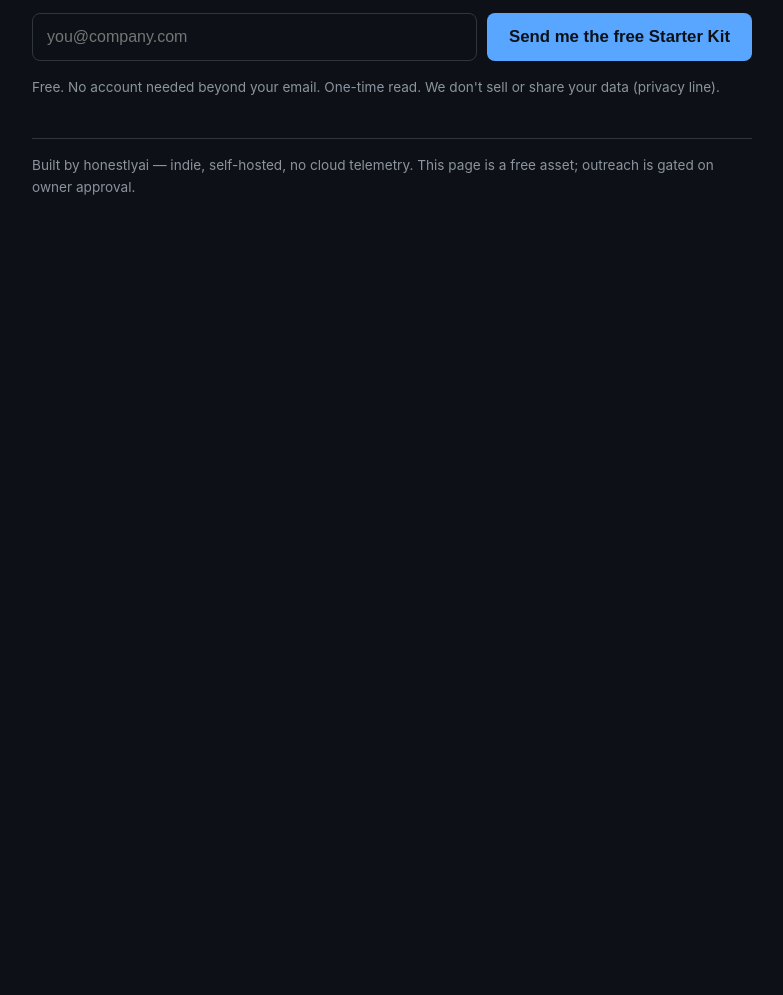
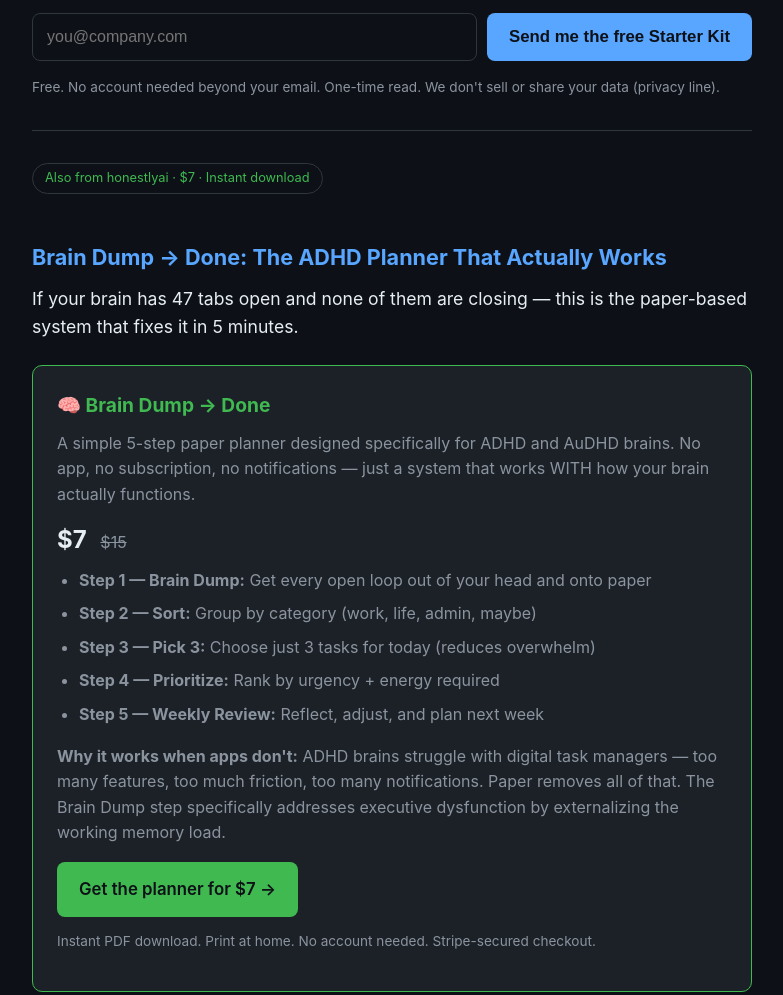
Before and after one commit to canthitshat/local-ai-starter-kit-lander, a plain HTML site: page index.html in a window 1280 px wide. Shown: the part 1470-2465 px from the top of the page, without its empty margins (248-1031 px from the left). Before the commit the page ends 1729 px from the top, so only its background shows below. Drawn offline with Linux system fonts and the light colour scheme.

Commit message:
Add Brain Dump → Done product cross-sell section — inbound link to honestlyai.org paid product

```diff
--- a/index.html
+++ b/index.html
@@ -47,7 +47,7 @@
 </script>
 
 <style>
-  :root{--bg:#0d1117;--bg2:#161b22;--card:#1c2128;--txt:#e6edf3;--muted:#8b949e;--acc:#58a6ff;--brd:#30363d;}
+  :root{--bg:#0d1117;--bg2:#161b22;--card:#1c2128;--txt:#e6edf3;--muted:#8b949e;--acc:#58a6ff;--brd:#30363d;--acc2:#3fb950;}
   *{margin:0;padding:0;box-sizing:border-box;}
   body{background:var(--bg);color:var(--txt);font-family:-apple-system,BlinkMacSystemFont,"Segoe UI",Roboto,Helvetica,Arial,sans-serif;line-height:1.6;}
   .wrap{max-width:760px;margin:0 auto;padding:40px 20px 60px;}
@@ -60,13 +60,21 @@
   ul{padding-left:22px;margin-bottom:14px;}li{margin-bottom:8px;color:var(--muted);}
   .cta{background:var(--acc);color:#0d1117;border:none;border-radius:8px;padding:14px 22px;font-size:1.05rem;font-weight:600;cursor:pointer;}
   .cta:hover{filter:brightness(1.1);}
+  .cta2{background:var(--acc2);color:#0d1117;border:none;border-radius:8px;padding:14px 22px;font-size:1.05rem;font-weight:600;cursor:pointer;text-decoration:none;display:inline-block;}
+  .cta2:hover{filter:brightness(1.1);}
   .form{display:flex;gap:10px;flex-wrap:wrap;margin:16px 0;}
   .form input[type=email]{flex:1;min-width:220px;padding:13px 14px;border:1px solid var(--brd);border-radius:8px;background:#0d1117;color:var(--txt);font-size:1rem;}
   .form input[type=email]:focus{outline:2px solid var(--acc);}
   .privacy{font-size:.85rem;color:var(--muted);margin-top:10px;}
   .pill{display:inline-block;background:#0d1117;border:1px solid var(--brd);color:var(--acc);border-radius:999px;padding:4px 12px;font-size:.8rem;margin-bottom:18px;}
+  .pill2{display:inline-block;background:#0d1117;border:1px solid var(--brd);color:var(--acc2);border-radius:999px;padding:4px 12px;font-size:.8rem;margin-bottom:18px;}
   footer{margin-top:40px;border-top:1px solid var(--brd);padding-top:16px;font-size:.85rem;color:var(--muted);}
   #msg{display:none;margin-top:12px;color:#3fb950;font-weight:600;}
+  .product-card{background:var(--card);border:1px solid var(--acc2);border-radius:10px;padding:24px;margin:20px 0;}
+  .product-card h3{color:var(--acc2);font-size:1.2rem;margin-bottom:10px;}
+  .product-card .price{font-size:1.5rem;font-weight:700;color:var(--txt);margin:8px 0;}
+  .product-card .price span{font-size:1rem;color:var(--muted);font-weight:400;text-decoration:line-through;margin-left:8px;}
+  .divider{border:0;border-top:1px solid var(--brd);margin:32px 0;}
 </style>
 </head>
 <body>
@@ -114,6 +122,28 @@
   <p id="msg">You're in — check your inbox for the Local AI Starter Kit.</p>
   <p class="privacy">Free. No account needed beyond your email. One-time read. We don't sell or share your data (privacy line).</p>
 
+  <hr class="divider">
+
+  <span class="pill2">Also from honestlyai · $7 · Instant download</span>
+  <h2>Brain Dump → Done: The ADHD Planner That Actually Works</h2>
+  <p class="sub">If your brain has 47 tabs open and none of them are closing — this is the paper-based system that fixes it in 5 minutes.</p>
+
+  <div class="product-card">
+    <h3>🧠 Brain Dump → Done</h3>
+    <p>A simple 5-step paper planner designed specifically for ADHD and AuDHD brains. No app, no subscription, no notifications — just a system that works WITH how your brain actually functions.</p>
+    <div class="price">$7 <span>$15</span></div>
+    <ul>
+      <li><b>Step 1 — Brain Dump:</b> Get every open loop out of your head and onto paper</li>
+      <li><b>Step 2 — Sort:</b> Group by category (work, life, admin, maybe)</li>
+      <li><b>Step 3 — Pick 3:</b> Choose just 3 tasks for today (reduces overwhelm)</li>
+      <li><b>Step 4 — Prioritize:</b> Rank by urgency + energy required</li>
+      <li><b>Step 5 — Weekly Review:</b> Reflect, adjust, and plan next week</li>
+    </ul>
+    <p style="margin-top:16px;"><b>Why it works when apps don't:</b> ADHD brains struggle with digital task managers — too many features, too much friction, too many notifications. Paper removes all of that. The Brain Dump step specifically addresses executive dysfunction by externalizing the working memory load.</p>
+    <p style="margin-top:16px;"><a href="https://honestlyai.org" class="cta2">Get the planner for $7 →</a></p>
+    <p class="privacy" style="margin-top:12px;">Instant PDF download. Print at home. No account needed. Stripe-secured checkout.</p>
+  </div>
+
   <footer>
     Built by honestlyai — indie, self-hosted, no cloud telemetry. This page is a free asset; outreach is gated on owner approval.
   </footer>
```
